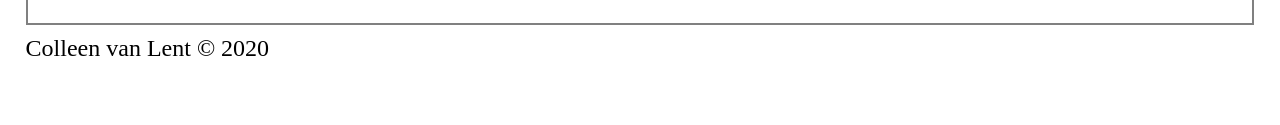
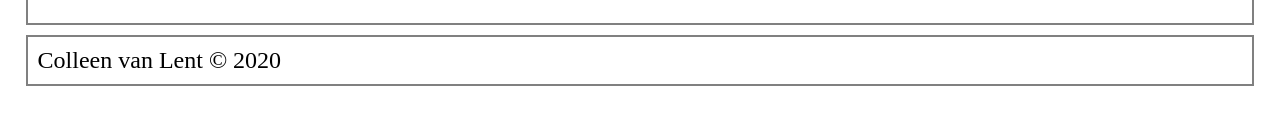
Before and after one commit to epotocsky/homework1-2021, a plain HTML site: page personal.html in a window 1280 px wide. Shown: the part 511-636 px from the top of the page. Drawn offline with Linux system fonts and the light colour scheme.

Commit message:
Update personal.html

```diff
--- a/personal.html
+++ b/personal.html
@@ -28,6 +28,8 @@
 		<img src = "imgs/falling.jpg" alt="Young boy climbing rocks" width="25"/>
 		<img src = "imgs/jewel_cave.JPG" alt="Three children in front of Jewel Cave National Monument sign" width="1000"/>
 	</main>
-	Colleen van Lent &copy; 2020
+	<footer>
+		<p>Colleen van Lent &copy; 2020</p>
+	</footer>
 </body>
 </html>
```
